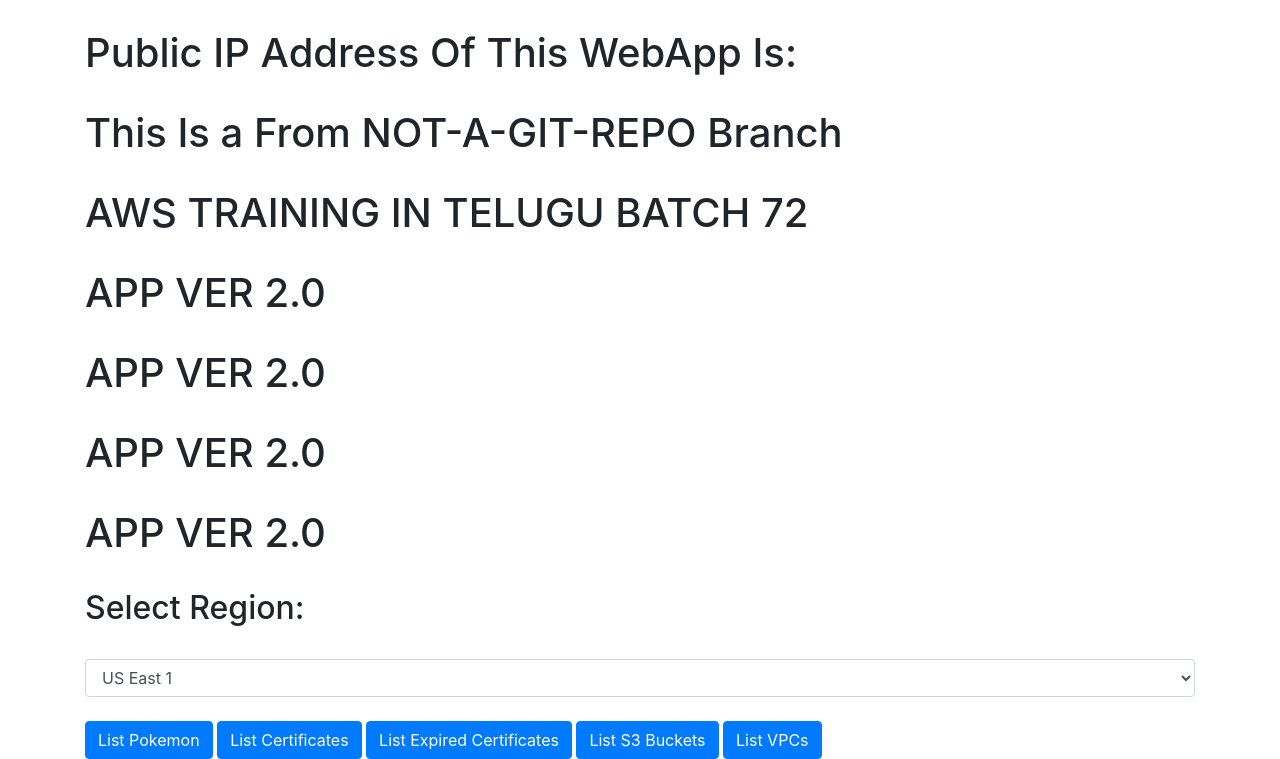
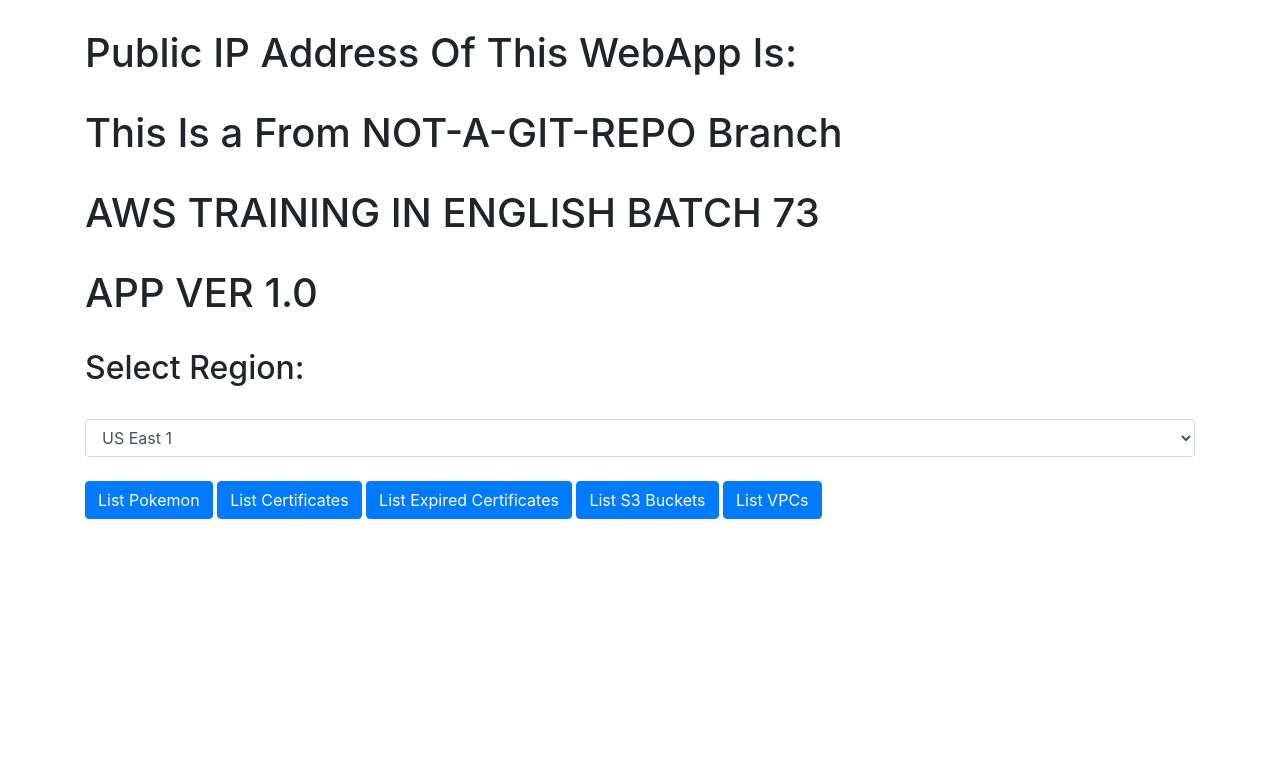
Before and after one commit to SreeVeerDevOps/python-fastapi-docker-public, a FastAPI app: page / in a window 1280 px wide. Shown: the part 291-1050 px from the top of the page. After the commit the page ends 810 px from the top, so only its background shows below. Run offline with FastAPI, Linux system fonts and the light colour scheme; some libraries are stand-ins or nearby versions.

Commit message:
Updated Index.html

```diff
--- a/templates/index.html
+++ b/templates/index.html
@@ -15,11 +15,8 @@
         <h1>Your Container Is Running Python Version: {{ python_version }}</h1><br>
         <h1>Public IP Address Of This WebApp Is: {{ IP }}</h1><br>
         <h1>This Is a From {{ branch_name }} Branch</h1><br>
-        <h1>AWS TRAINING IN TELUGU BATCH 72</h1><br>
-        <h1>APP VER 2.0</h1><br>
-        <h1>APP VER 2.0</h1><br>
-        <h1>APP VER 2.0</h1><br>
-        <h1>APP VER 2.0</h1><br>
+        <h1>AWS TRAINING IN ENGLISH BATCH 73</h1><br>
+        <h1>APP VER 1.0</h1><br>
         <h2>Select Region:</h2><br>
         <select id="region-select" class="form-control">
             <option value="us-east-1">US East 1</option>
```
